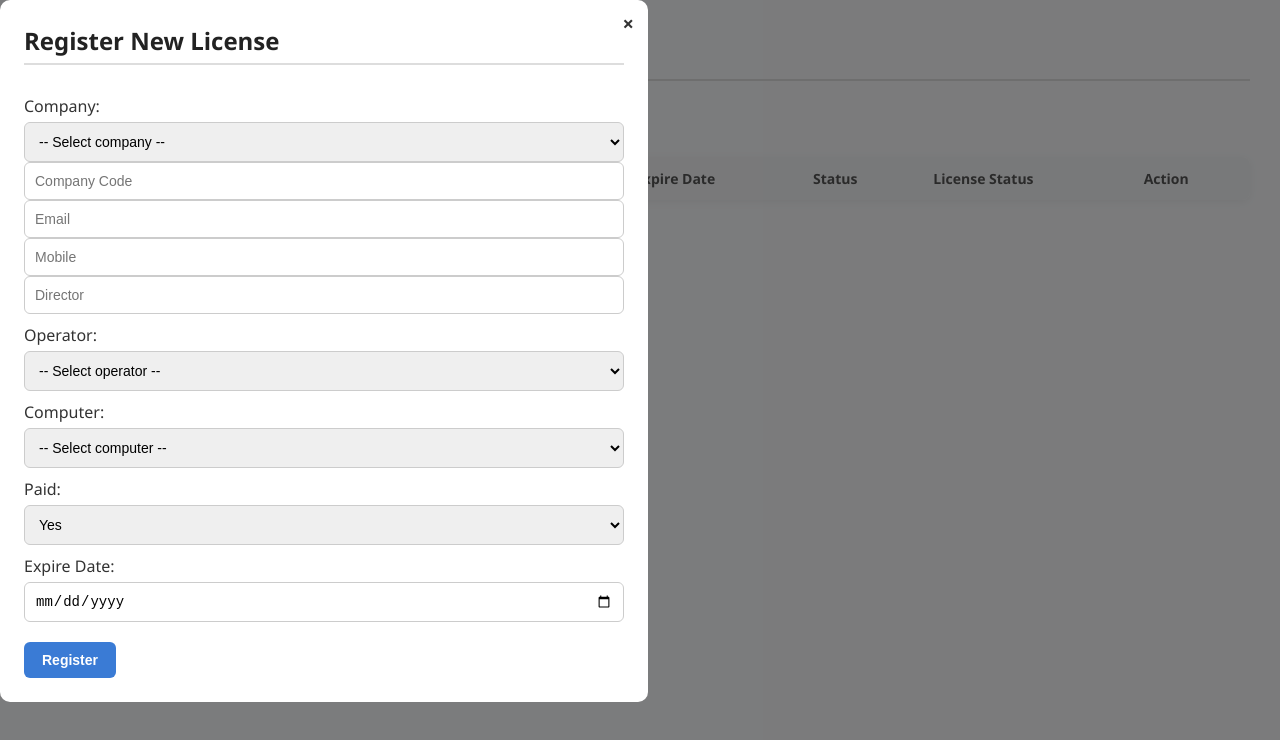
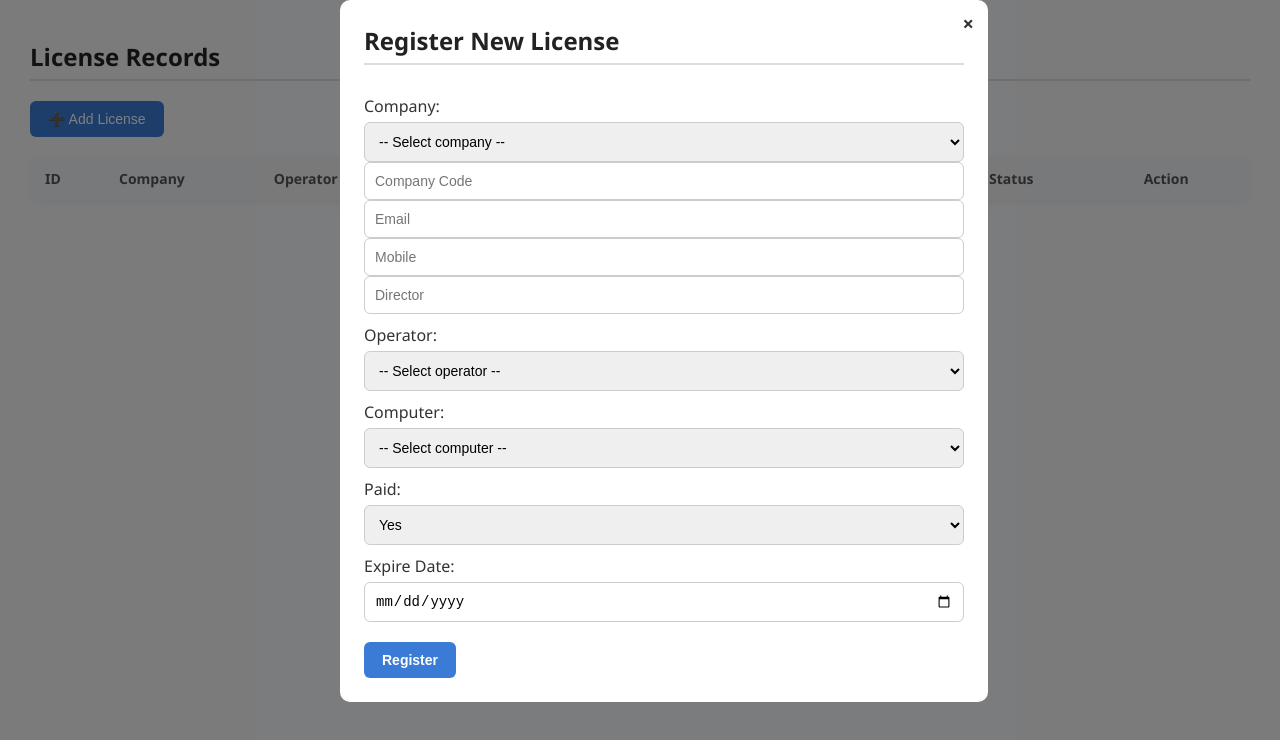
Before and after one commit to Beqaelbaqidze/PRINT_SH, a plain HTML site: page templates/dashboard.html in a window 1280 px wide. Both pictures are taken after a click on the button "➕ Add License". Drawn offline with nearby package versions, Linux system fonts and the light colour scheme; no server answers.

Commit message:
licenses

```diff
--- a/templates/dashboard.html
+++ b/templates/dashboard.html
@@ -106,6 +106,7 @@
       max-height: 90vh;
       overflow-y: auto;
       position: relative;
+      margin-left: calc(50% - 300px);
     }
 
     .modal-content h2 {
```
